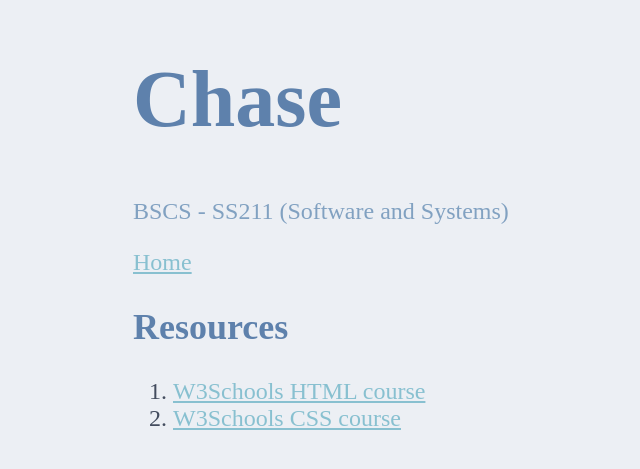
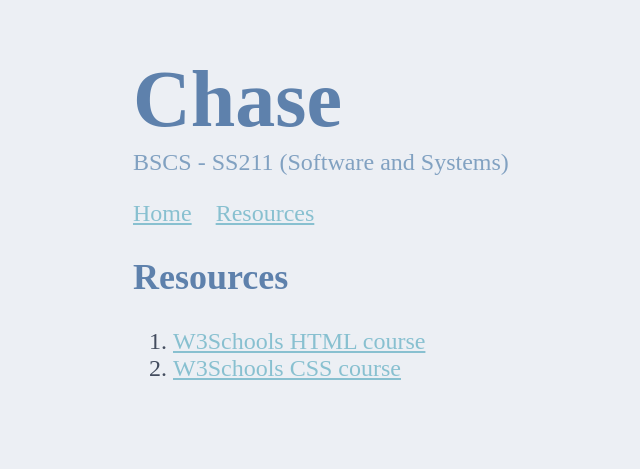
Before and after one commit to cgvillarroel/lab2, a PHP site: page /week5/resources.html in a window 1280 px wide. Shown: the top 469 px of the page, without its empty margins (147-787 px from the left). Run offline with PHP 8.4, Linux system fonts and the light colour scheme.

Commit message:
basic navigation

```diff
--- a/week5/resources.html
+++ b/week5/resources.html
@@ -8,7 +8,12 @@
     <div class="content">
       <h1>Chase</h1>
       <p class="subtitle">BSCS - SS211 (Software and Systems)<p>
-      <a href="index.html">Home</a>
+      <div id="nav">
+        <ul>
+          <li><a href="index.html">Home</a></li>
+          <li><a href="resources.html">Resources</a></li>
+        <ul>
+      </div>
       <h2>Resources</h2>
       <ol>
         <li><a href="https://www.w3schools.com/html/default.asp" target="_blank">W3Schools HTML course</a></li>
--- a/week5/style.css
+++ b/week5/style.css
@@ -8,14 +8,32 @@ body {
 h1 {
   color: #5e81ac;
   font-size: 60pt;
+  margin-bottom: -0.25em;
 }
 
 h2 {
   color: #5e81ac;
 }
 
+#nav ul {
+  list-style-type: none;
+  margin: 0;
+  padding: 0;
+  overflow: hidden;
+}
+
+#nav ul li {
+  display: block;
+  float: left;
+}
+
+#nav ul li a:hover {
+  text-decoration: none;
+}
+
 a {
   color: #88c0d0;
+  margin-right: 1em;
 }
 
 .content {
```
Also changed, not shown: week5/index.html (+6 -1 lines).
